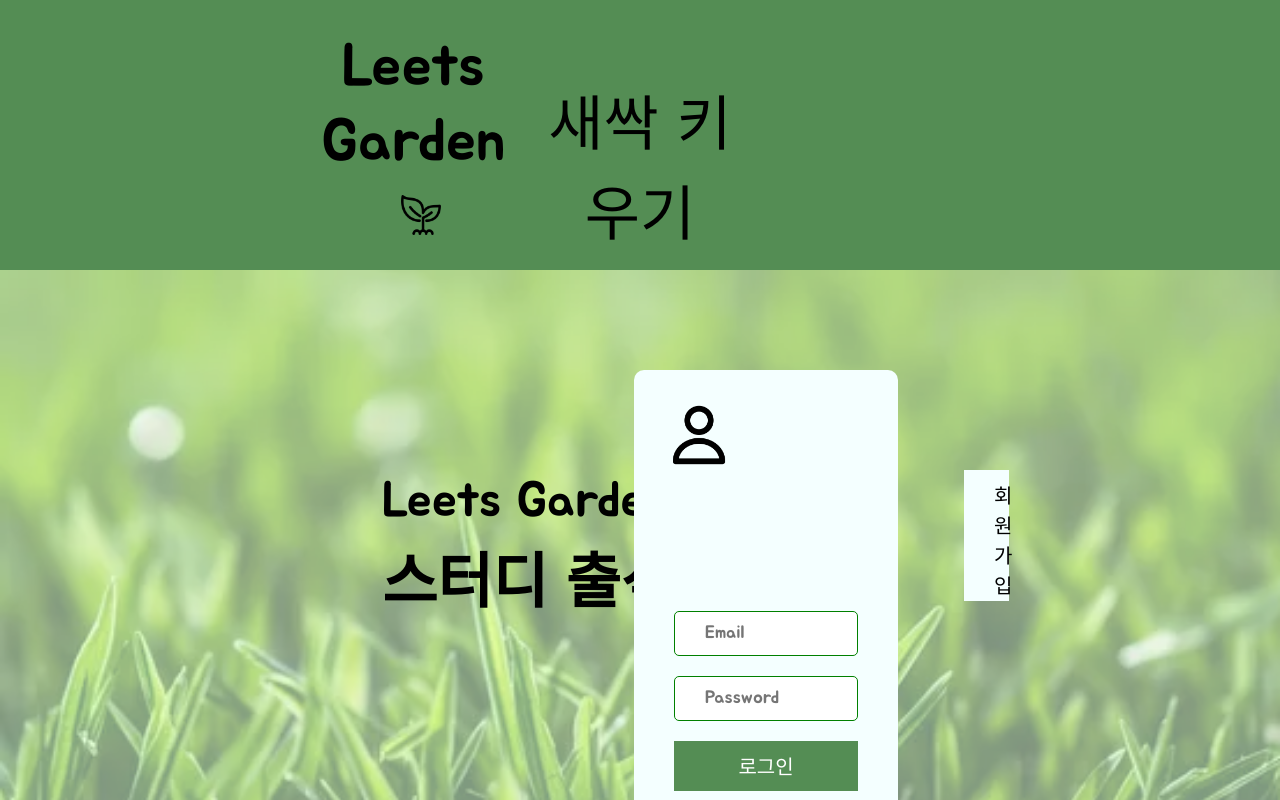
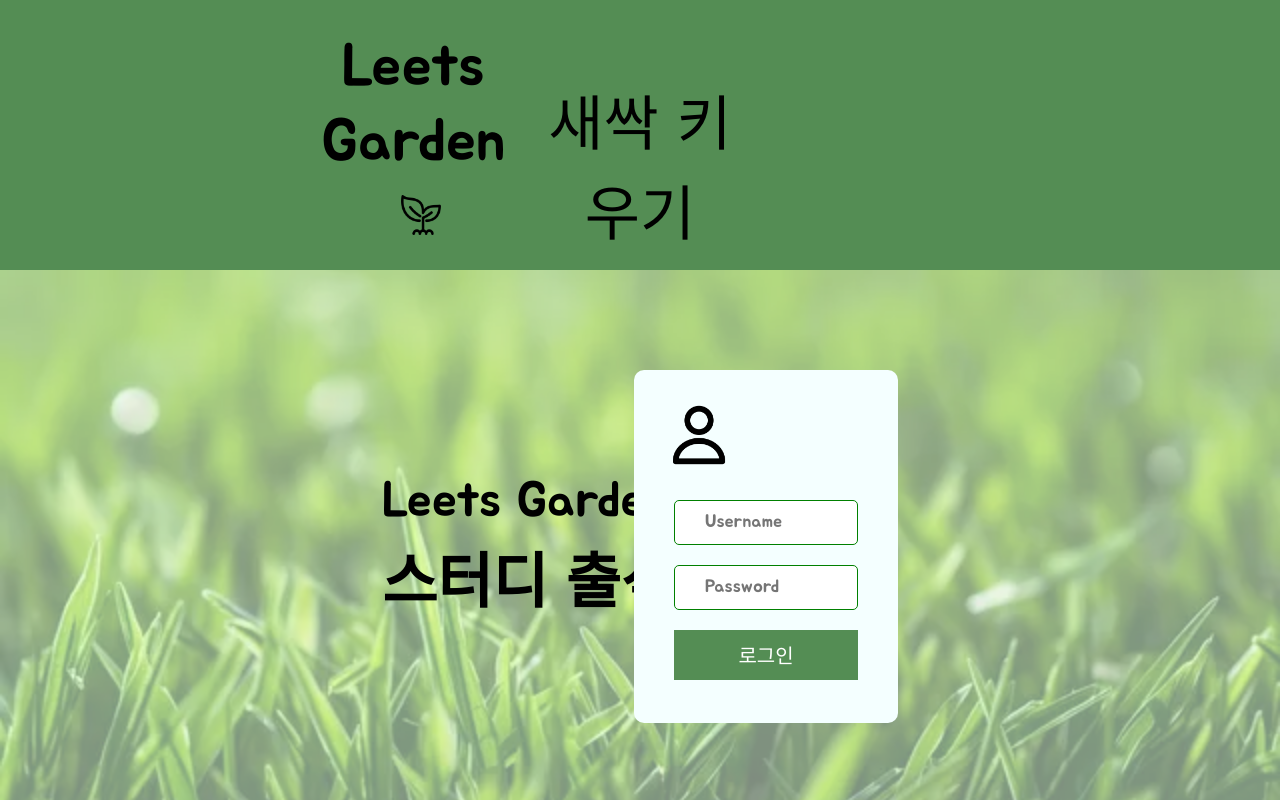
Before and after one commit to Leets-Official/Leets-Garden-FE, a React (Create React App) app: page /login in a window 1280 px wide. Shown: the top 800 px of the page. Built offline with nearby package versions, Linux system fonts and the light colour scheme.

Commit message:
:sparkles:[feat]: 로그인 기능

```diff
--- a/src/App.js
+++ b/src/App.js
@@ -1,12 +1,10 @@
 import { BrowserRouter, Route, Routes } from 'react-router-dom';
 import Login from './pages/Login';
-import SignUp from './pages/SignUp';
 function App() {
   return (
     <BrowserRouter>
       <Routes>
         <Route path='/login' element={<Login />} />
-        <Route path='/auth' element={<SignUp />} />
       </Routes>
     </BrowserRouter>
   );
--- a/src/components/LoginForm.js
+++ b/src/components/LoginForm.js
@@ -28,19 +28,6 @@ const LoginButton = styled.button`
     cursor: pointer;
 `;
 
-const AuthButton = styled.button`
-    background-color: #F4FFFF;
-    border: none;
-    padding-left: 30px;
-    padding-right: 15px;
-    padding-top: 10px;
-    margin-left: 300px;
-    font-family: 'Jua', sans-serif;
-    font-size: 20px;
-    text-align: end;
-    cursor: pointer;
-`;
-
 const StyledLoginForm = styled.div`
     background-color: #F4FFFF;
     border-radius: 10px;
@@ -48,33 +35,34 @@ const StyledLoginForm = styled.div`
     flex-direction: column;
     width: 30%;
     margin-top: 100px;
-    margin-bottom: 200px;
+    margin-bottom: 100px;
     padding-left: 30px;
     padding-right: 30px;
     padding-top: 30px;
-    padding-bottom: 100px;
+    padding-bottom: 30px;
 `;
 
 const Image = styled.img`
     width: 70px;
+    margin-bottom: 20px;
 `;
 
 const LoginForm = () => {
 
     const navigate = useNavigate();
 
-    const emailRef = useRef();
+    const userNameRef = useRef();
     const passwordRef = useRef();
 
-    const [email, setEmail] = useState("");
+    const [userName, setuserName] = useState("");
     const [password, setPassword] = useState("");
 
     const handleSubmit = async (e) => {
         e.preventDefault();
 
-        if (email.length < 1) {
-            window.alert('이메일을 입력해주세요.')
-            emailRef.current.focus();
+        if (userName.length < 1) {
+            window.alert('학번을 입력해주세요.')
+            userNameRef.current.focus();
             return ;
         }
         if (password.length < 1) {
@@ -88,8 +76,7 @@ const LoginForm = () => {
     return (
         <StyledLoginForm>
             <Image src='/images/login2.png'/>
-            <AuthButton onClick={() => navigate('/auth')}>회원가입</AuthButton>
-            <Input type='text' value={email} ref={emailRef} name='email' placeholder='Email' onChange={(e) => { setEmail(e.target.value) }} />
+            <Input type='text' value={userName} ref={userNameRef} name='username' placeholder='Username' onChange={(e) => { setuserName(e.target.value) }} />
             <Input type='password' value={password} ref={passwordRef} name='password' placeholder='Password' onChange={(e) => { setPassword(e.target.value) }} />
             <LoginButton onClick={handleSubmit}>로그인</LoginButton>
         </StyledLoginForm>
--- a/src/components/SignUpForm.js
+++ /dev/null
@@ -1,105 +0,0 @@
-import React, { useRef, useState } from 'react';
-import { useNavigate } from 'react-router-dom';
-import styled from 'styled-components';
-
-const Input = styled.input`
-    font-size: 18px;
-    padding-left: 30px;
-    padding-right: 30px;
-    padding-top: 10px;
-    padding-bottom: 10px;
-    margin: 10px;
-    border-radius: 5px;
-    border: 1px solid green;
-    font-family: 'Jua', sans-serif;
-`;
-
-const LoginButton = styled.button`
-    color: white;
-    background-color: #548D54;
-    border: none;
-    padding-left: 30px;
-    padding-right: 30px;
-    padding-top: 10px;
-    padding-bottom: 10px;
-    margin: 10px;
-    font-family: 'Jua', sans-serif;
-    font-size: 20px;
-    cursor: pointer;
-`;
-
-const SignUpButton = styled.button`
-    background-color: #F4FFFF;
-    border: none;
-    padding-left: 30px;
-    padding-right: 15px;
-    padding-top: 10px;
-    margin-left: 300px;
-    font-family: 'Jua', sans-serif;
-    font-size: 20px;
-    text-align: end;
-    cursor: pointer;
-`;
-
-const StyledSignUp = styled.div`
-    background-color: #F4FFFF;
-    border-radius: 10px;
-    display: flex;
-    flex-direction: column;
-    width: 30%;
-    margin-top: 100px;
-    margin-bottom: 200px;
-    padding-left: 30px;
-    padding-right: 30px;
-    padding-top: 30px;
-    padding-bottom: 100px;
-`;
-
-const Image = styled.img`
-    width: 70px;
-`;
-
-const SignUpForm = () => {
-
-    const navigate = useNavigate();
-
-    const emailRef = useRef();
-    const passwordRef = useRef();
-    const passwordCheckRef = useRef();
-    const userNameRef = useRef();
-
-    const [email, setEmail] = useState("");
-    const [password, setPassword] = useState("");
-    const [passwordCheck, setPasswordCheck] = useState("");
-    const [userName, setUserName] = useState("");
-
-    const handleSubmit = async (e) => {
-        e.preventDefault();
-
-        if (email.length < 1) {
-            window.alert('이메일을 입력해주세요.')
-            emailRef.current.focus();
-            return ;
-        }
-        if (password.length < 1) {
-            window.alert('패스워드를 입력해주세요.')
-            passwordRef.current.focus();
-            return ;
-        }
-    }
-
-
-    return (
-        <StyledSignUp>
-            <Image src='/images/login2.png'/>
-            <SignUpButton onClick={() => navigate('/login')}>로그인</SignUpButton>
-            <Input type='text' value={email} ref={emailRef} name='email' placeholder='Email' onChange={(e) => { setEmail(e.target.value) }} />
-            <Input type='password' value={password} ref={passwordRef} name='password' placeholder='Password' onChange={(e) => { setPassword(e.target.value) }} />
-            <Input type='password' value={passwordCheck} ref={passwordCheckRef} name='passwordCheck' placeholder='Password Check' onChange={(e) => { setPasswordCheck(e.target.value) }} />
-            <Input type='text' value={userName} ref={userNameRef} name='username' placeholder='UserName' onChange={(e) => { setUserName(e.target.value) }} />
-            <LoginButton onClick={handleSubmit}>회원가입</LoginButton>
-        </StyledSignUp>
-    );
-};
-
-export default SignUpForm;
--- a/src/pages/Login.js
+++ b/src/pages/Login.js
@@ -3,6 +3,7 @@ import styled from 'styled-components'
 import Header from '../components/Header';
 import LoginContent from '../components/LoginContent';
 import LoginForm from '../components/LoginForm';
+
 const StyledLogin = styled.div`
     position: relative;
     padding-left: 300px;
--- a/src/pages/SignUp.js
+++ /dev/null
@@ -1,42 +0,0 @@
-import React from 'react';
-import styled from 'styled-components'
-import Header from '../components/Header';
-import LoginContent from '../components/LoginContent';
-import SignUpForm from '../components/SignUpForm';
-
-const StyledLogin = styled.div`
-    position: relative;
-    padding-left: 300px;
-    padding-right: 300px;
-    display: flex;
-    justify-content: space-evenly;
-`;
-
-const BackGround = styled.div`
-    position: absolute;
-    top: 0;
-    left: 0;
-    right: 0;
-    bottom: 0;
-    z-index: -1;
-    background: url('/images/sproutBack.png');
-    background-size: cover;
-    opacity: 0.5;
-`;
-
-const SignUp = () => {
-    return (
-        <div>
-            <Header leftText={'Leets Garden'}
-                middleText={'새싹 키우기'}
-            />
-            <StyledLogin>
-            <BackGround />
-                <LoginContent />
-                <SignUpForm />
-            </StyledLogin>
-        </div>
-    );
-};
-
-export default SignUp;
```
